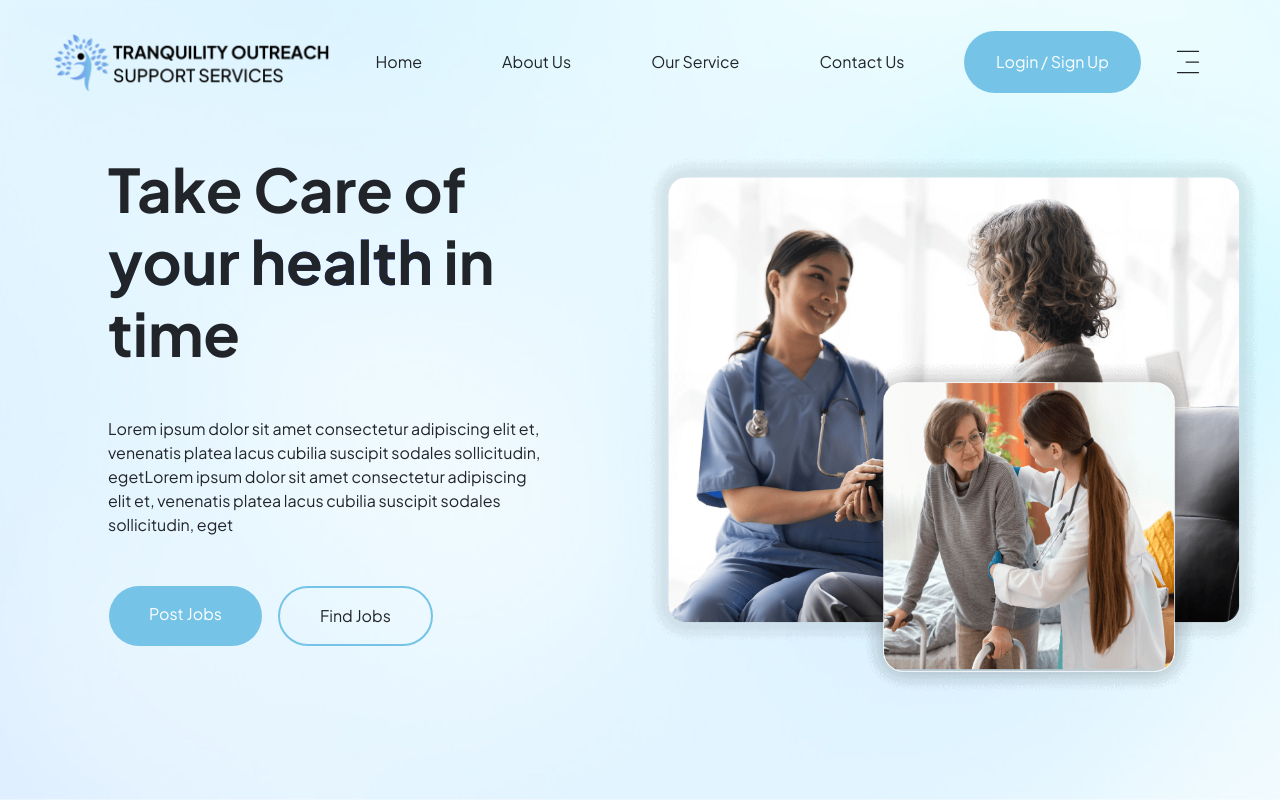
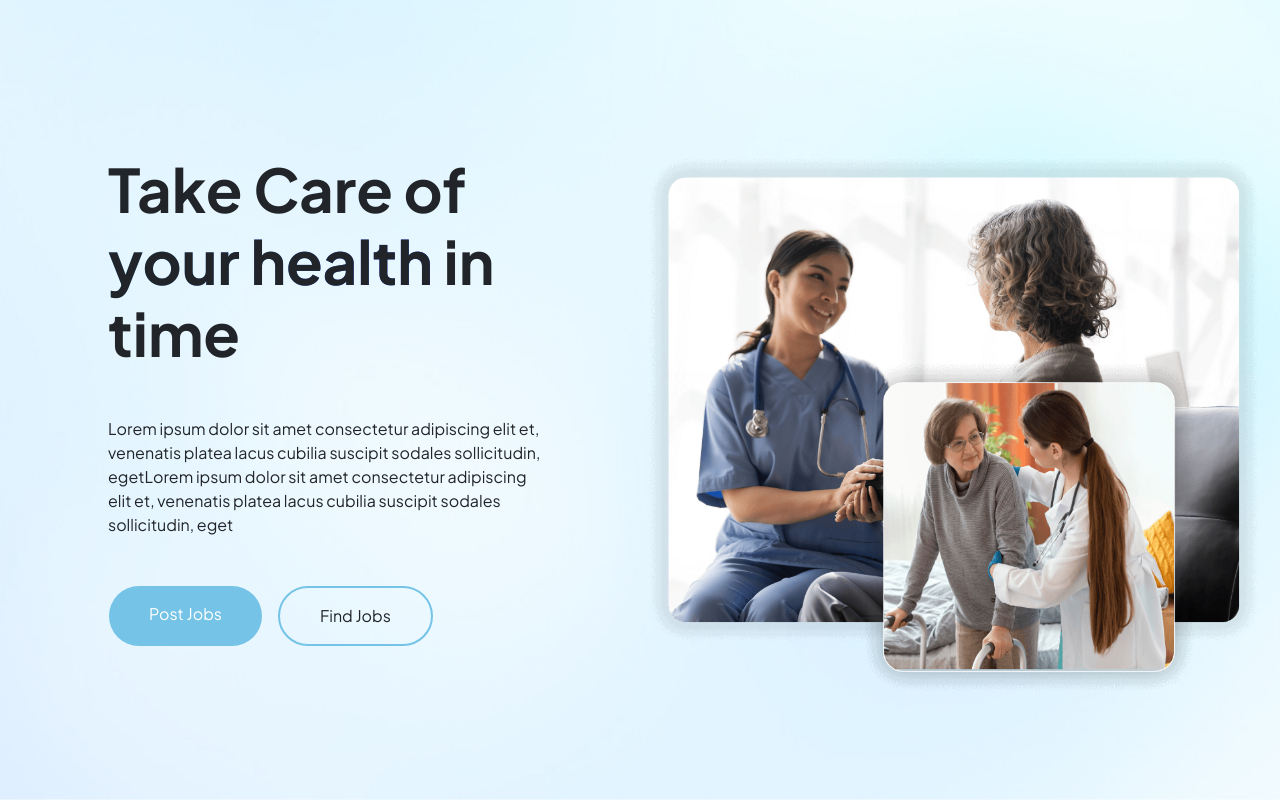
Before and after one commit to DeepakDhiman01/treo, a React (Vite) app in the folder tros_frontend/: page / in a window 1280 px wide. Shown: the top 800 px of the page. Built offline with nearby package versions, Linux system fonts and the light colour scheme.

Commit message:
nothing just check

```diff
--- a/tros_frontend/src/App.jsx
+++ b/tros_frontend/src/App.jsx
@@ -26,7 +26,7 @@ function App() {
       <div>
         <div className='main-container'>
           <Router>
-            <Header/>
+            {/* <Header/> */}
               <Authcontext>
                 <Routes>
                   {/* public Router */}
@@ -38,7 +38,7 @@ function App() {
                   <Route path='/layout/*'  element={<Private><Layout/></Private>}  />
                 </Routes>
               </Authcontext>
-              <Footer/>
+              {/* <Footer/> */}
           </Router>
         </div>
       </div>
--- a/tros_frontend/src/Auth/Authcontext.jsx
+++ b/tros_frontend/src/Auth/Authcontext.jsx
@@ -40,25 +40,59 @@ const Authcontext = ({children}) => {
     navigate('/login');
   };
 
+  // useEffect(() => {
+  //   const token = localStorage.getItem("token"); // Get the token from localStorage
+  //   if (token) {
+  //     try {
+  //       const decodedToken = jwtDecode(token);
+  //       // Here you could check the token expiration if needed
+  //       const expirationTime = decodedToken.exp * 1000;
+  //       if (expirationTime < Date.now()) {
+  //         logout();
+  //       } else {
+  //         setAuth(true);
+  //       }
+  //     } catch (error) {
+  //       console.error("Invalid token", error);
+  //       logout();
+  //     }
+  //   }
+  //   setLoading(false);
+  // }, []);
+
   useEffect(() => {
+    const checkToken = () => {
+      console.log("check funcation is running ")
       const token = localStorage.getItem("token"); // Get the token from localStorage
       if (token) {
         try {
           const decodedToken = jwtDecode(token);
-        // Here you could check the token expiration if needed
-        const expirationTime = decodedToken.exp * 1000;
+          const expirationTime = decodedToken.exp * 1000; // Convert exp to milliseconds
           if (expirationTime < Date.now()) {
-          logout();
+            logout(); // Log out if the token is expired
           } else {
-          setAuth(true);
+            setAuth(true); // Set auth to true if the token is valid
           }
         } catch (error) {
           console.error("Invalid token", error);
-        logout();
+          logout(); // Log out on error
         }
+      } else {
+        setAuth(false); // No token found
       }
-    setLoading(false);
+      setLoading(false); // Set loading to false
+    };
+
+    checkToken(); // Run once on mount
+
+    const intervalId = setInterval(() => {
+      checkToken(); // Run every 30 seconds
+    }, 30000);
+
+    return () => clearInterval(intervalId); // Cleanup interval on component unmount
   }, []);
+
+
 
   return (
     <>
--- a/tros_frontend/src/Auth/Private.jsx
+++ b/tros_frontend/src/Auth/Private.jsx
@@ -1,30 +1,17 @@
-import React from 'react'
-import { Navigate } from 'react-router-dom';
-import { useAuth } from './Authcontext';
-const Private = ({children, requiredRole }) => {
-
-
-const { isauth , role } = useAuth();
-
-//  if (loading) {
-//    return <div>Loading...</div>; // Show a loading message or spinner
-//  }
-//     console.log("this is a privatge")
-//     return isauth ? children : <Navigate to="/login" replace  />;
-// }
-
+import React from "react";
+import { Navigate } from "react-router-dom";
+import { useAuth } from "./Authcontext";
+const Private = ({ children, requiredRole }) => {
+  const { isauth, role } = useAuth();
   if (!isauth) {
     return <Navigate to="/login" replace />;
   }
-
   // Check if the user's role matches the required role for the route
   if (requiredRole && role !== requiredRole) {
-
     return <Navigate to="/" replace />;
-
   }
 
   return children;
 };
 
-export default Private
+export default Private;
--- a/tros_frontend/src/components/Header.jsx
+++ b/tros_frontend/src/components/Header.jsx
@@ -3,6 +3,7 @@ import { CiMenuFries } from "react-icons/ci";
 
 // Image
 import logo from '../assets/images/logo/Tranquility-Outreach-Support-Services-Logo.png';
+import { Link  } from 'react-router-dom';
 
 const Header = () => {
   const [isScrollingUp, setIsScrollingUp] = useState(true);
@@ -44,10 +45,10 @@ const Header = () => {
             <div className="menu col-span-6">
               <nav className="menu-list">
                 <ul className="flex justify-center space-x-20 text-base">
-                  <li><a href="#home" className="hover:text-primary-color">Home</a></li>
-                  <li><a href="#about" className="hover:text-primary-color">About Us</a></li>
-                  <li><a href="#services" className="hover:text-primary-color">Our Service</a></li>
-                  <li><a href="#contact" className="hover:text-primary-color">Contact Us</a></li>
+                  <li><Link   to={'/'} className="hover:text-primary-color">Home</Link></li>
+                  <li><Link to={'/layout/about'}     className="hover:text-primary-color">About Us</Link></li>
+                  <li><Link    className="hover:text-primary-color">Our Service</Link></li>
+                  <li><Link    className="hover:text-primary-color">Contact Us</Link></li>
                 </ul>
               </nav>
             </div>
--- a/tros_frontend/src/pages/About.jsx
+++ b/tros_frontend/src/pages/About.jsx
@@ -2,7 +2,7 @@ import React from 'react'
 
 const About = () => {
   return (
-    <div>This is a private page </div>
+    <div className='about bg-red'>This is a private page </div>
   )
 }
 
```
Also changed, not shown: 1 other file (tests, documents, lock files or other folders). Lines whose indentation alone changed are shown as unchanged.
